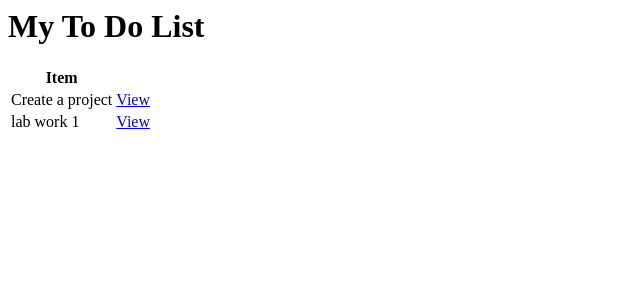
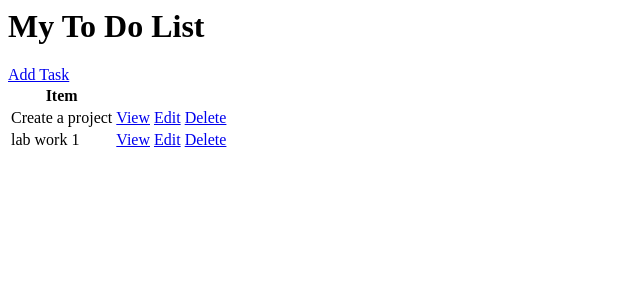
Before and after one commit to hrabenko/todo_list, a Django app: page / in a window 1280 px wide. Shown: the top 300 px of the page, without its empty margins (0-640 px from the left). Run offline with Django 3.2, Linux system fonts and the light colour scheme; data comes from the database, SQL or seed files in the repository.

Commit message:
Add CUD operations

```diff
--- a/base/templates/base/task_list.html
+++ b/base/templates/base/task_list.html
@@ -1,14 +1,18 @@
 <h1>My To Do List</h1>
+<a href="{% url 'task-create' %}">Add Task</a>
 
 <table>
     <tr>
         <th>Item</th>
+        <th></th>
         <th></th>
     </tr>
     {% for task in tasks %}
     <tr>
         <td>{{ task.title }}</td>
         <td><a href="{% url 'task' task.id %}">View</a></td>
+        <td><a href="{% url 'task-update' task.id %}">Edit</a></td>
+        <td><a href="{% url 'task-delete' task.id %}">Delete</a></td>
     </tr>
     {% empty %}
         <h3>No items in list</h3>
--- a/base/urls.py
+++ b/base/urls.py
@@ -1,7 +1,10 @@
 from django.urls import path
-from .views import TaskList, TaskDetail
+from .views import TaskList, TaskDetail, TaskCreate, TaskUpdate, DeleteView
 
 urlpatterns = [
     path('', TaskList.as_view(), name='tasks'),
     path('task/<int:pk>/', TaskDetail.as_view(), name='task'),
+    path('task-create/', TaskCreate.as_view(), name='task-create'),
+    path('task-update/<int:pk>/', TaskUpdate.as_view(), name='task-update'),
+    path('task-delete/<int:pk>/', DeleteView.as_view(), name='task-delete'),
 ]
--- a/base/views.py
+++ b/base/views.py
@@ -2,6 +2,8 @@ from django.shortcuts import render
 from django.views.generic.list import ListView
 from .models import Task
 from django.views.generic.detail import DetailView
+from django.views.generic.edit import CreateView, UpdateView, DeleteView
+from django.urls import reverse_lazy
 
 class TaskList(ListView):
     model = Task
@@ -11,3 +13,18 @@ class TaskDetail(DetailView):
     model = Task
     context_object_name = 'task'
     template_name = 'base/task.html'
+
+class TaskCreate(CreateView):
+    model = Task
+    fields = '__all__'
+    success_url = reverse_lazy('tasks')
+
+class TaskUpdate(UpdateView):
+    model = Task
+    fields = '__all__'
+    success_url = reverse_lazy('tasks')
+
+class DeleteView(DeleteView):
+    model = Task
+    context_object_name = 'task'
+    success_url = reverse_lazy('tasks')
```
Also changed, not shown: base/templates/base/task_form.html (added, +8 -0 lines).
